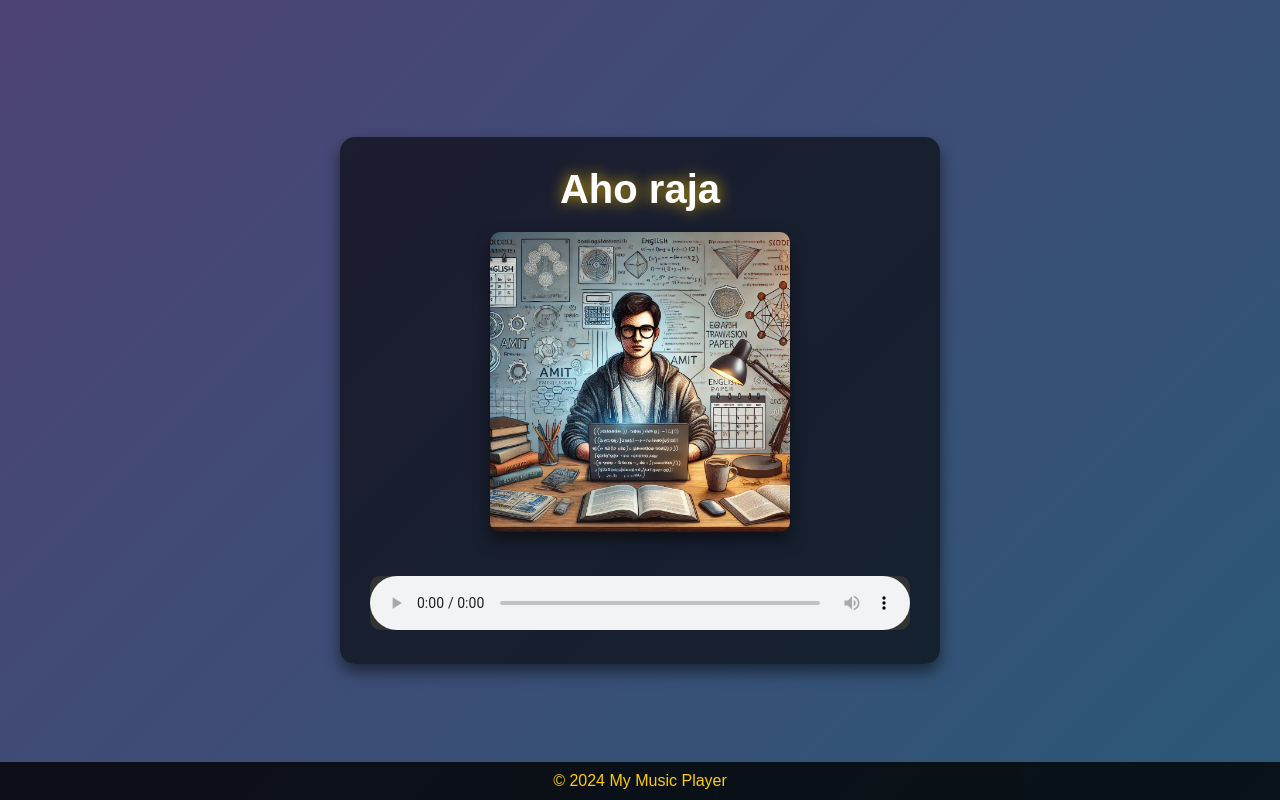
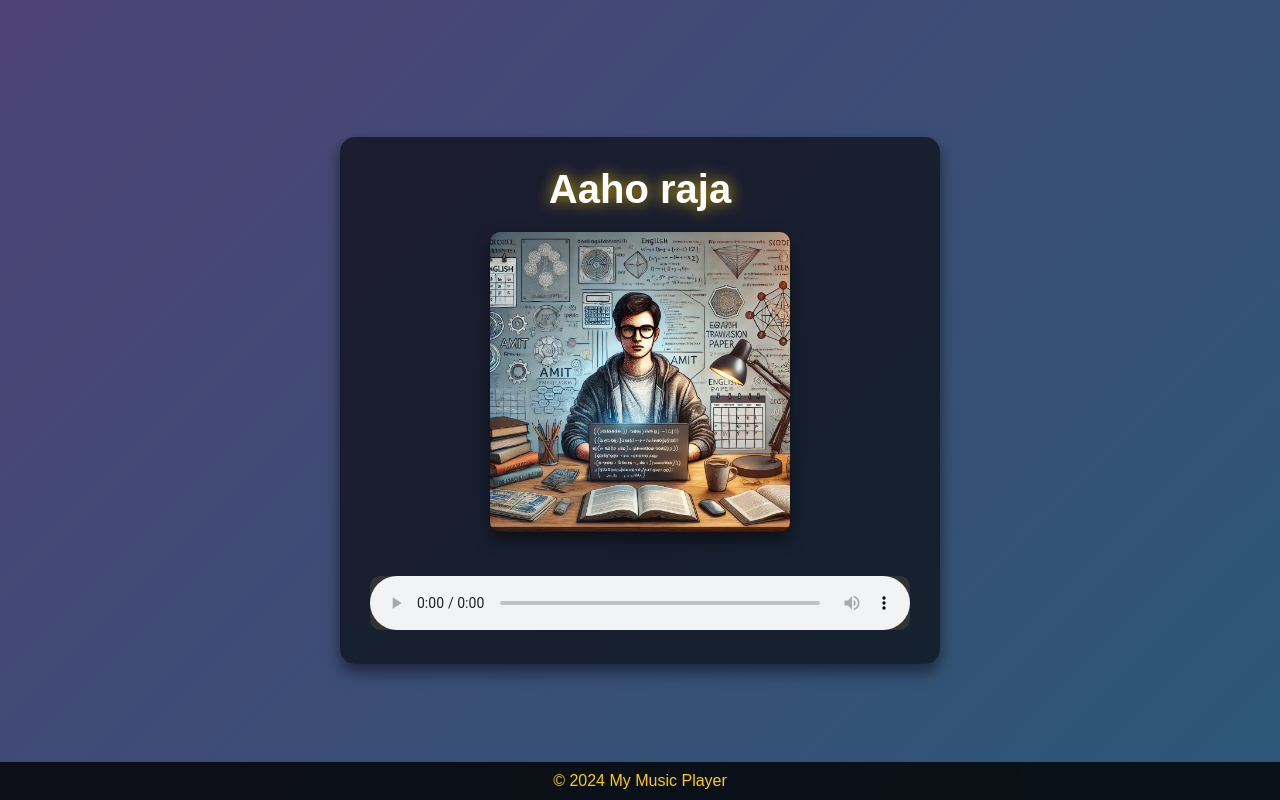
Before and after one commit to amitgond1/song, a plain HTML site: page song4.html in a window 1280 px wide. Drawn offline with Linux system fonts and the light colour scheme.

Commit message:
Update song4.html

```diff
--- a/song4.html
+++ b/song4.html
@@ -85,7 +85,7 @@
 <body>
 
     <div class="song-container">
-        <h1>Aho raja </h1>
+        <h1>Aaho raja </h1>
 
         <!-- Album Art Image -->
         <img class="album-art" src="a1.webp" alt="Album Art">
```
